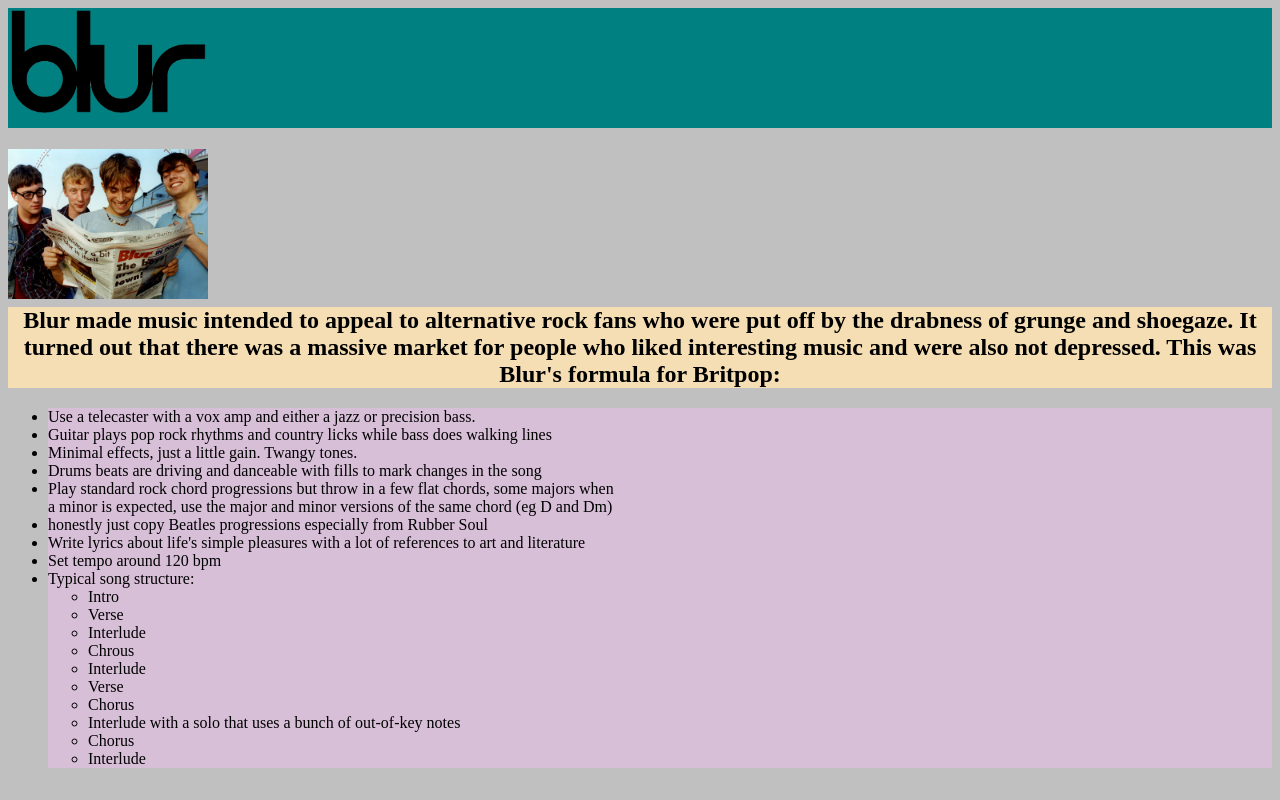
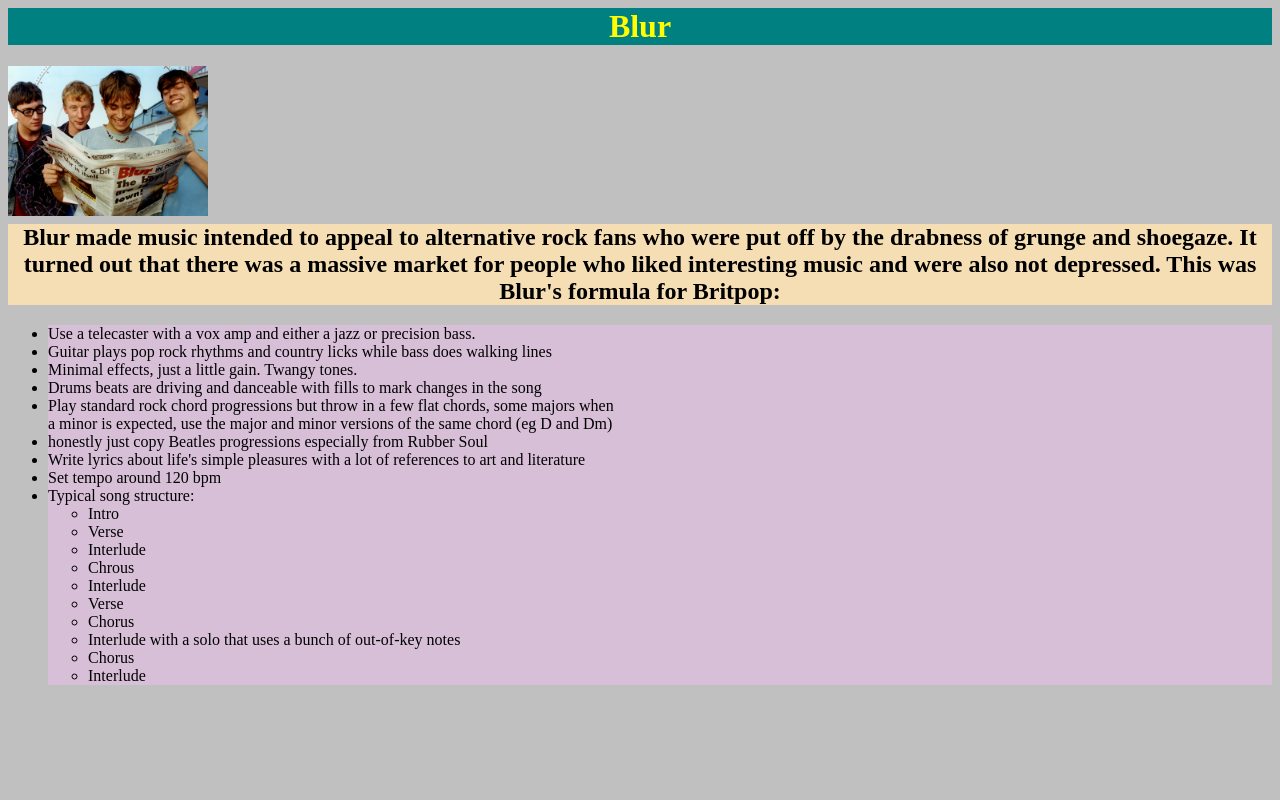
Before and after one commit to stoutiel/odin-recipes, a plain HTML site: page recipes/blur.html in a window 1280 px wide. Drawn offline with Linux system fonts and the light colour scheme.

Commit message:
changed header images to text

```diff
--- a/recipes/blur.html
+++ b/recipes/blur.html
@@ -1,11 +1,7 @@
 <head>
     <link rel="stylesheet" href="styles.css">
 
-<h1>
-    <div class="container">
-        <img src="resources 2/resources/Blur_(Logo).png">
-    </div>
-</h1>
+<h1>Blur</h1>
 <div class="container">
     <img src="resources 2/resources/blur.jpeg">
 </div>
```
Also changed, not shown: recipes/oasis.html (+1 -4 lines).
